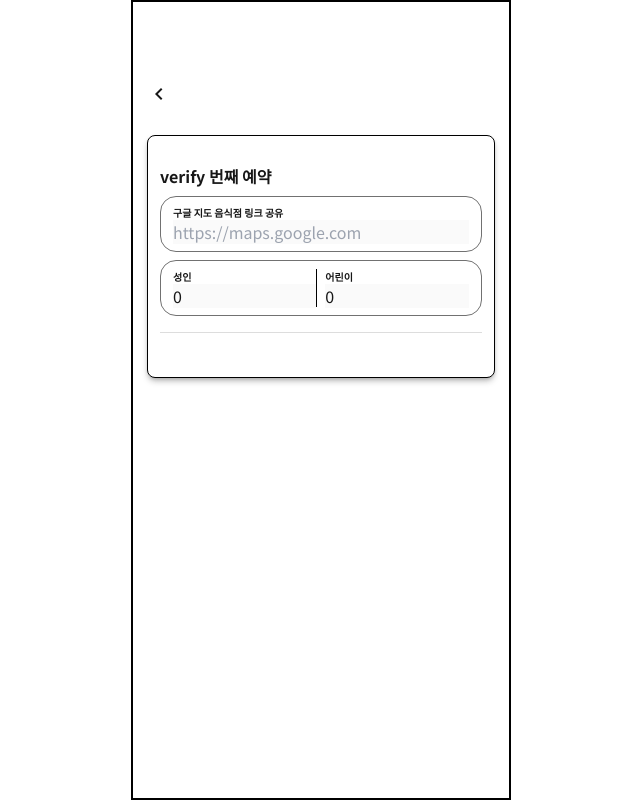
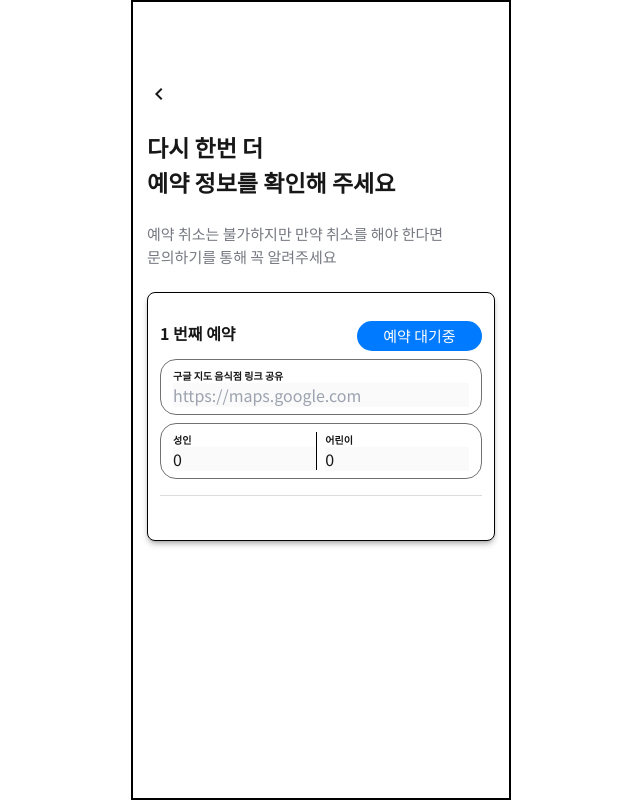
Before and after one commit to hansolc/j-reservation, a Next.js app: page /reservation/verify in a window 1280 px wide. Shown: the whole page, without its empty margins (319-959 px from the left). Built offline with nearby package versions, Linux system fonts and the light colour scheme.

Commit message:
add verify page for final check reservation

```diff
--- /dev/null
+++ b/src/app/(user)/reservation/verify/page.tsx
@@ -0,0 +1,24 @@
+import Section from "@/components/common/section";
+import Goback from "@/components/user/GoBack";
+import ReservationForm from "@/components/user/reservation/ReservationForm";
+import React from "react";
+
+const ReservationVerifyPage = () => {
+  return (
+    <Section className="flex flex-col">
+      <Goback />
+      <Section.Text bold fontSize={23}>
+        다시 한번 더<br />
+        예약 정보를 확인해 주세요
+      </Section.Text>
+      <Section.Text fontSize={15} outlined>
+        예약 취소는 불가하지만 만약 취소를 해야 한다면
+        <br />
+        문의하기를 통해 꼭 알려주세요
+      </Section.Text>
+      <ReservationForm />
+    </Section>
+  );
+};
+
+export default ReservationVerifyPage;
--- a/src/components/common/AuthContext.tsx
+++ b/src/components/common/AuthContext.tsx
@@ -45,7 +45,6 @@ export const AuthProvider = ({ children }: { children: React.ReactNode }) => {
         const { userId }: { userId: number } = jwtDecode(
           headers["authorization"]
         );
-        console.log(userId);
         setUserId(userId);
         setIsAuthenticated(true);
         router.push("/");
--- a/src/components/user/HomeHeader.tsx
+++ b/src/components/user/HomeHeader.tsx
@@ -26,7 +26,10 @@ const HomeHeader = ({ children }: HomeHeaderProps) => {
     <header className="flex justify-between items-center">
       <p className="text-2xl font-extrabold">{children}</p>
       {isAuthenticated && (
-        <div className="flex gap-4 font-bold" onClick={(e) => handleClick(e)}>
+        <div
+          className="flex gap-4 font-bold cursor-pointer"
+          onClick={(e) => handleClick(e)}
+        >
           <p id="request">문의하기</p>
           <p id="check">예약확인</p>
         </div>
```
